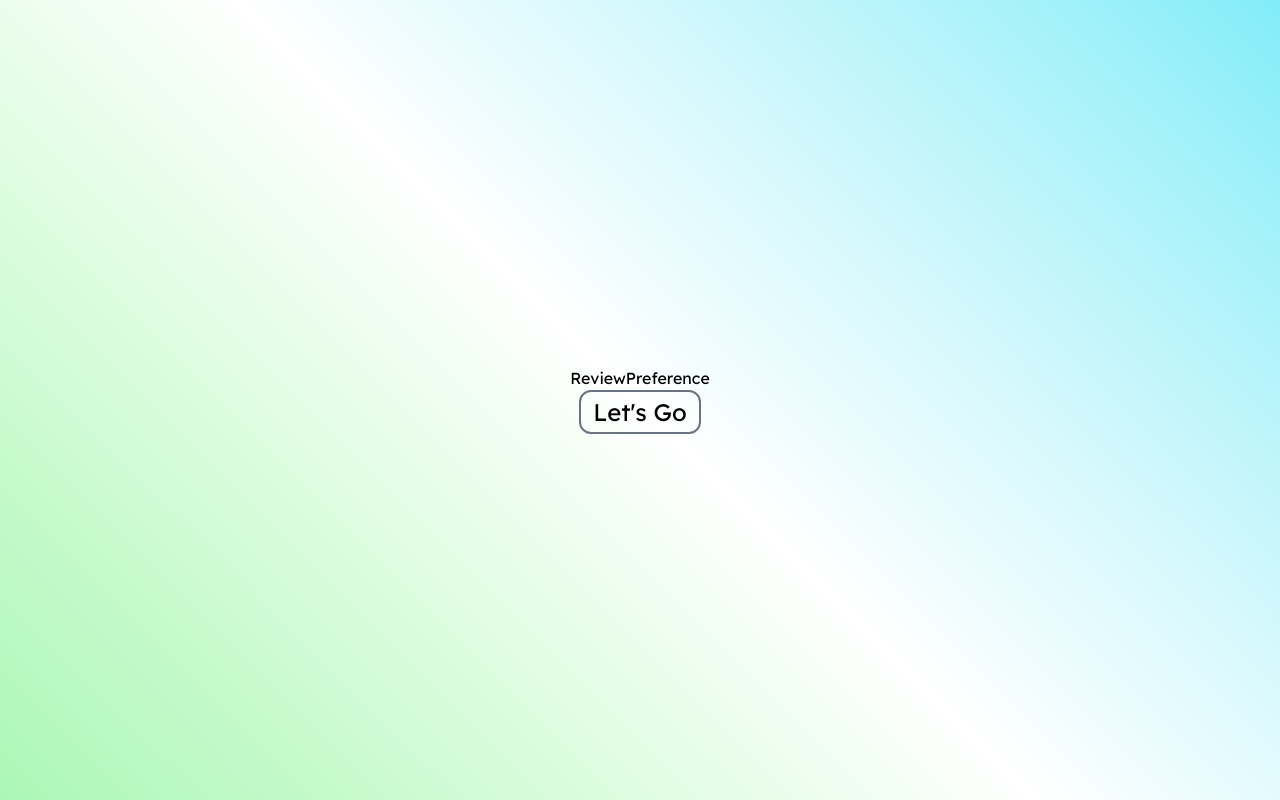
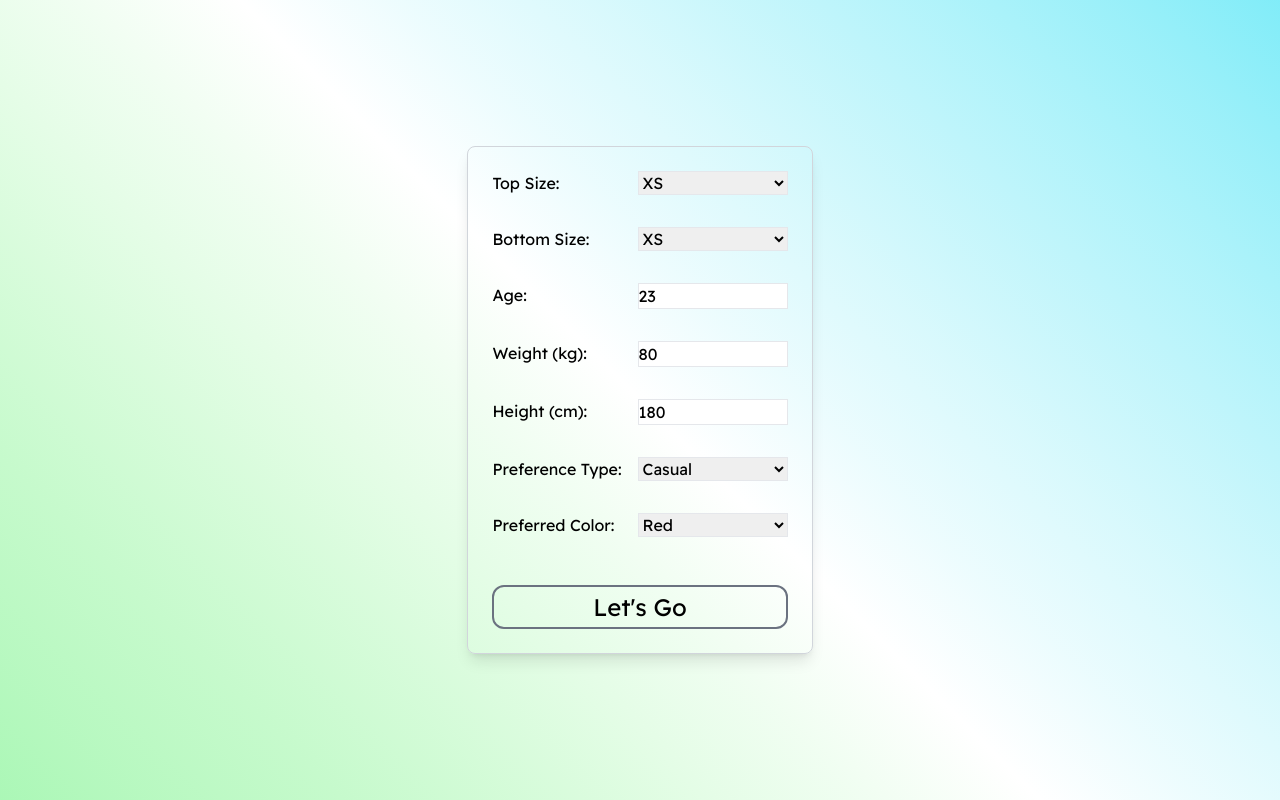
Before and after one commit to Adeesh-bode/fx, a Next.js app: page /find-your-fashion-mate/review-preference in a window 1280 px wide. Built offline with nearby package versions, Linux system fonts and the light colour scheme.

Commit message:
review prefernce page & initiate action buttons

```diff
--- a/app/(products)/find-your-fashion-mate/review-preference/page.tsx
+++ b/app/(products)/find-your-fashion-mate/review-preference/page.tsx
@@ -1,17 +1,106 @@
-import Link from 'next/link'
-import React from 'react'
+"use client"
+import { useForm } from 'react-hook-form';
+import { zodResolver } from '@hookform/resolvers/zod';
+import * as z from 'zod';
+import Link from 'next/link';
+import React from 'react';
+
+import { useRouter } from 'next/navigation';
+
+const sizeEnum = ["XS", "S", "M", "L", "XL", "XXL", "SIZENOTREQUIRED"] as const ;
+const preferenceEnum = ["Casual", "Formal", "Funky", "Sporty", "Traditional", "Streetwear"] as const;
+const colorEnum = ["Red", "Blue", "Green", "Yellow", "Orange", "Purple", "Pink", "Brown", "Black", "White", "Grey"] as const;
+
+const schema = z.object({
+  sizeTop: z.enum(sizeEnum),
+  sizeBottom: z.enum(sizeEnum),
+  age: z.number().min(1, "Age must be at least 1"),
+  weight: z.number().min(1, "Weight must be at least 1"),
+  height: z.number().min(1, "Height must be at least 1"),
+  type: z.enum(preferenceEnum),
+  preferedColor: z.enum(colorEnum),
+});
 
 const ReviewPreference = () => {
+  const router = useRouter();
+  const { register, handleSubmit, formState: { errors } } = useForm({
+    resolver: zodResolver(schema),
+    defaultValues: {
+      sizeTop: "XS",
+      sizeBottom: "XS",
+      age: 23,
+      weight: 80,
+      height: 180,
+      type: "Casual",
+      preferedColor: "Red",
+    }
+  });
+
+  const onSubmit = (data : any) => {
+    console.log(data);
+    router.push("/find-your-fashion-mate/right-swipe");
+    // TODO: Save data to server
+
+  };
+
   return (
-    <main className='w-screen h-screen flex flex-col justify-center items-center'>
-        ReviewPreference
-        <Link href="/find-your-fashion-mate/right-swipe">
-          <button className="bg-transparent border-2 border-gray-500 text-black px-3 py-1 rounded-xl text-lg md:text-xl lg:text-2xl ">
-            Let&apos;s Go
-          </button>
-        </Link>
+    <main className='w-screen h-screen flex flex-col justify-center items-center p-4'>
+      <form onSubmit={handleSubmit(onSubmit)} className='flex flex-col gap-4 p-6 border border-gray-300 rounded-lg shadow-lg'>
+        <label className='flex justify-between text-nowrap gap-4 ' >Top Size:
+          <select className='w-[150px] border ' {...register("sizeTop")}>
+            {sizeEnum.map(size => <option key={size} value={size}>{size}</option>)}
+          </select>
+        </label>
+        <p className='text-red-500'>{errors.sizeTop?.message}</p>
+
+        <label className='flex justify-between text-nowrap gap-4 ' >Bottom Size:
+          <select className='w-[150px] border ' {...register("sizeBottom")}>
+            {sizeEnum.map(size => <option key={size} value={size}>{size}</option>)}
+          </select>
+        </label>
+        <p className='text-red-500'>{errors.sizeBottom?.message}</p>
+
+        <label className='flex justify-between text-nowrap gap-4 ' >Age:
+          <input className='w-[150px] border ' type='number' {...register("age", { valueAsNumber: true })} />
+        </label>
+        <p className='text-red-500'>{errors.age?.message}</p>
+
+        <label className='flex justify-between text-nowrap gap-4 ' >Weight (kg):
+          <input className='w-[150px] border ' type='number' {...register("weight", { valueAsNumber: true })} />
+        </label>
+        <p className='text-red-500'>{errors.weight?.message}</p>
+
+        <label className='flex justify-between text-nowrap gap-4 ' >Height (cm):
+          <input className='w-[150px] border ' type='number' {...register("height", { valueAsNumber: true })} />
+        </label>
+        <p className='text-red-500'>{errors.height?.message}</p>
+
+        <label className='flex justify-between text-nowrap gap-4 ' >Preference Type:
+          <select className='w-[150px] border ' {...register("type")}>
+            {preferenceEnum.map(pref => <option key={pref} value={pref}>{pref}</option>)}
+          </select>
+        </label>
+        <p className='text-red-500'>{errors.type?.message}</p>
+
+        <label className='flex justify-between text-nowrap gap-4 ' >Preferred Color:
+          <select className='w-[150px] border ' {...register("preferedColor")}>
+            {colorEnum.map(color => <option key={color} value={color}>{color}</option>)}
+          </select>
+        </label>
+        <p className='text-red-500'>{errors.preferedColor?.message}</p>
+
+        {/* <Link href="/find-your-fashion-mate/right-swipe"> */}
+        <button type='submit' className='mt-4 bg-transparent border-2 border-gray-500 text-black px-3 py-1 rounded-xl text-lg md:text-xl lg:text-2xl'>
+          Let&apos;s Go
+        </button>
+      {/* </Link> */}
+
+        {/* <button type='submit' className='bg-blue-500 text-white px-4 py-2 rounded-md'>Submit</button> */}
+      </form>
+
+
     </main>
-  )
-}
+  );
+};
 
-export default ReviewPreference
+export default ReviewPreference;
--- a/app/(products)/find-your-fashion-mate/right-swipe/[id]/page.tsx
+++ b/app/(products)/find-your-fashion-mate/right-swipe/[id]/page.tsx
@@ -1,5 +1,5 @@
 "use client";
-
+// TODO: Modularize
 import React, { useEffect, useRef, useState } from "react";
 import Rating from "@mui/material/Rating";
 import { BiDownArrow } from "react-icons/bi";
@@ -149,11 +149,21 @@ const ExchangeMatePage = ({ params }: { params: { id: string } }) => {
                 type="text"
                 className="w-full  h-full border-2 border-gray-500/40 text-base px-2"
                 placeholder="enter message"
-                onClick={(e)=>addMessage(e.target.value)}
+                onClick={(e: React.FormEvent<HTMLInputElement>)=>addMessage(e.currentTarget.value)}
               ></input>
               <span className="w-10 h-10 flex justify-center items-center bg-green-500 ">
                 <IoMdSend className="text-black" size={20} />
               </span>
+            </div>
+            <div className="w-full flex gap-3 py-2 px-2 lg:px-4 ">
+              <button className="w-full bg-green-500/70 text-white px-2 py-2 rounded-md ">
+                Swap Request
+              </button>
+
+              <button className="w-full bg-green-500/70 text-white px-2 py-2 rounded-md text-nowrap ">
+                Purchase Request
+              </button>
+
             </div>
           </div>
         )}
@@ -184,7 +194,7 @@ const ExchangeMatePage = ({ params }: { params: { id: string } }) => {
                 <img
                   src={`/images/product/fashionx/Outfits/${product.image}`}
                   alt={product.name}
-                  className="w-full h-full object-cover overflow-hidden "
+                  className="w-full h-full object-cover overflow-hidden"
                 />
                 {/* <div className="w-full h-full flex flex-col justify-center items-center px-3 py-3 ">
                 <span className="text-center text-lg">{product.name}</span>
--- a/components/molecule/Page/Home/ProductsSection/index.tsx
+++ b/components/molecule/Page/Home/ProductsSection/index.tsx
@@ -23,9 +23,10 @@ const ProductsSection = () => {
 			</div> */}
 			<h2 className={styles.label}>
 				<span>
-					India&apos;s 1<sup>st</sup>
+					Revolutionizing Fashion with
+					{/* India&apos;s 1<sup>st</sup> */}
 				</span>
-				<span>AI Powered</span>
+				<span>AI & Sustainability</span>
 				<Image src={'/icons/electric_bolt.svg'} alt='Electric Bolt' width={40} height={40} />
 			</h2>
 			<div className={styles.content}>
--- a/components/molecule/Page/Home/ProductsSection/styles.module.scss
+++ b/components/molecule/Page/Home/ProductsSection/styles.module.scss
@@ -3,7 +3,7 @@
 }
 
 .label {
-	@apply border-2 border-[#F2B711] px-2 md:px-4 py-1 md:py-2 text-xl md:text-3xl flex items-center gap-2 rounded-full;
+	@apply border-2 border-[#F2B711] px-2 md:px-4 py-1 md:py-1 text-base md:text-xl flex items-center gap-2 rounded-full;
 
 	span:nth-child(1) {
 		@apply font-normal;
```
Also changed, not shown: utils/constants/swapProducts.ts (+15 -0 lines), public/images/product/fashionx/Outfits/monocarterpendantlocket.jpg (added), public/images/product/fashionx/Outfits/nikeairsneakers.webp (added).
